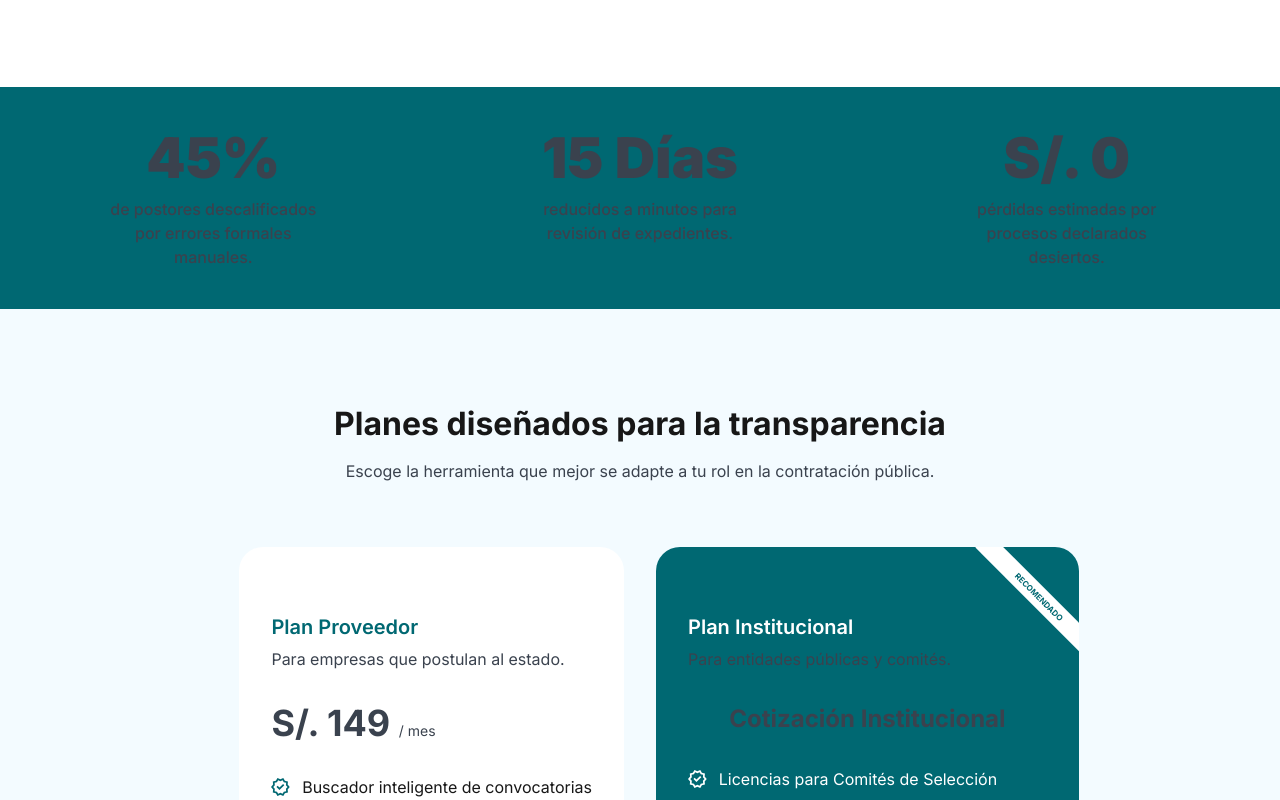
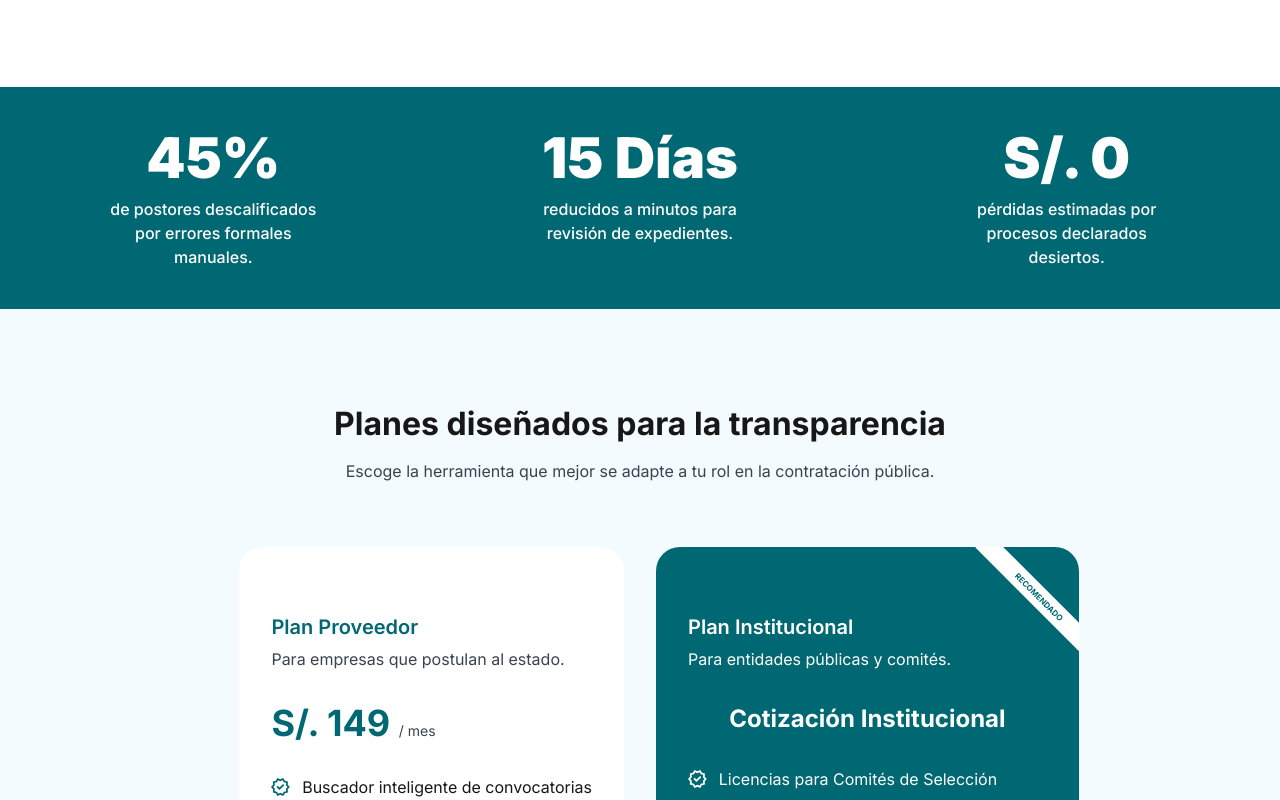
Before and after one commit to No-Country-simulation/S06-26-NC-Equipo-06, a Next.js app in the folder client/: page / in a window 1280 px wide. Shown: the part 1340-2140 px from the top of the page. Built offline with nearby package versions, Linux system fonts and the light colour scheme; no server answers.

Commit message:
refactor: fix de estilos generales

```diff
--- a/client/src/app/globals.css
+++ b/client/src/app/globals.css
@@ -5,15 +5,13 @@
   --foreground: #171717;
 }
 
-h1 {
-  @apply text-[28px] text-text-2 font-semibold;
-}
-
-p {
-  @apply text-text-1;
-}
-
 @layer base {
+  h1 {
+    @apply text-[28px] text-text-2 font-semibold;
+  }
+  p {
+    @apply text-text-1;
+  }
   button {
     cursor: pointer;
   }
--- a/client/src/app/page.tsx
+++ b/client/src/app/page.tsx
@@ -110,21 +110,21 @@ export default function Home() {
         <section className="bg-primary py-10 px-6">
           <ul className="grid grid-cols-1 md:grid-cols-3 gap-12 text-center text-white max-w-7xl md:mx-auto">
             <li className="max-w-50 md:max-w-55  mx-auto space-y-2">
-              <p className="text-4xl font-bold md:font-black md:text-[56px]">45%</p>
+              <p className="text-4xl font-bold md:font-black md:text-[56px] text-white">45%</p>
               <p className="text-white font-medium">
                 de postores descalificados por errores formales
                 manuales.
               </p>
             </li>
             <li className="max-w-50 md:max-w-55 mx-auto space-y-2">
-              <p className="text-4xl font-bold md:font-black md:text-[56px]">15 Días</p>
+              <p className="text-4xl font-bold md:font-black md:text-[56px] text-white">15 Días</p>
               <p className="text-white font-medium">
                 reducidos a minutos para
                 revisión de expedientes.
               </p>
             </li>
             <li className="max-w-50 md:max-w-55 mx-auto space-y-2">
-              <p className="text-4xl font-bold md:font-black md:text-[56px]">S/. 0</p>
+              <p className="text-4xl font-bold md:font-black md:text-[56px] text-white">S/. 0</p>
               <p className="text-white font-medium">
                 pérdidas estimadas por
                 procesos declarados
```
